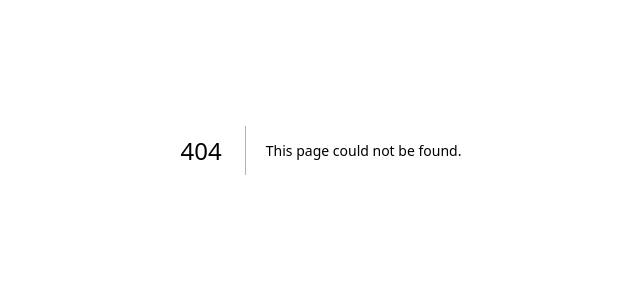
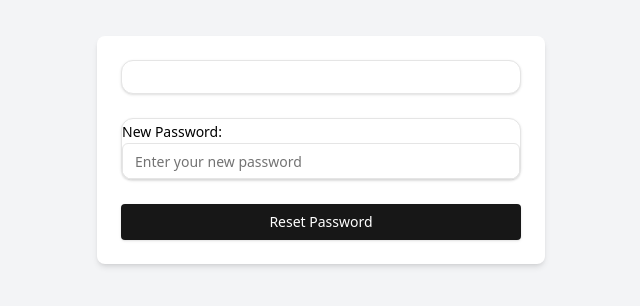
Before and after one commit to sapoepsilon/chatgenie-dashboard, a Next.js app: page /reset-password in a window 1280 px wide. Before the commit this address had no page. Shown: the part 250-556 px from the top of the page, without its empty margins (319-959 px from the left). Built offline with nearby package versions, Linux system fonts and the light colour scheme.

Commit message:
feat: add forgot password

```diff
--- /dev/null
+++ b/src/app/forgot-password/actions.ts
@@ -0,0 +1,17 @@
+"use server";
+
+import { createClient } from "@/utils/supabase/server";
+import { redirect } from "next/navigation";
+
+export async function sendPasswordResetEmail(formData: FormData) {
+  console.log("sendPasswordResetEmail");
+  const supabase = createClient();
+  const email = formData.get("email") as string;
+  const { error } = await supabase.auth.resetPasswordForEmail(email, {
+    redirectTo: `${process.env.BASE_URL}/forgot-password?reset=true`,
+  });
+
+  if (error) {
+    redirect("/error");
+  }
+}
--- /dev/null
+++ b/src/app/forgot-password/page.tsx
@@ -0,0 +1,41 @@
+import { Button } from "@/components/ui/button";
+import { Input } from "@/components/ui/input";
+import { Label } from "@/components/ui/label";
+import { sendPasswordResetEmail } from "./actions";
+import { Card } from "@/components/ui/card";
+
+export default function ResetPasswordPage() {
+  return (
+    <div className="flex justify-center items-center min-h-screen">
+      <form
+        action={sendPasswordResetEmail}
+        className="flex flex-col space-y-6 w-96" // Set a specific width for the form
+      >
+        <div className="flex flex-col space-y-1.5">
+          <Card className="p-4 bg-background">
+            {" "}
+            {/* Increased padding for the card */}
+            <Label className="text-foreground text-lg font-semibold">
+              Email:
+            </Label>{" "}
+            {/* Increased font size */}
+            <Input
+              id="email"
+              name="email"
+              type="email"
+              className="text-foreground border border-gray-300 rounded-md p-2 mt-2 focus:outline-none focus:ring-2 focus:ring-blue-500" // Added focus styling
+              required
+              placeholder="Enter your email"
+            />
+            <Button
+              type="submit"
+              className="text-white p-2 mt-4 rounded hover:bg-blue-600"
+            >
+              Send Reset Link
+            </Button>
+          </Card>
+        </div>
+      </form>
+    </div>
+  );
+}
--- a/src/app/login/actions.ts
+++ b/src/app/login/actions.ts
@@ -1,39 +1,43 @@
-'use server';
+"use server";
 
-import { revalidatePath } from 'next/cache';
-import { redirect } from 'next/navigation';
-import { createClient } from '../../utils/supabase/server';
+import { revalidatePath } from "next/cache";
+import { redirect } from "next/navigation";
+import { createClient } from "../../utils/supabase/server";
 
 export async function login(formData: FormData) {
   const supabase = createClient();
   const data = {
-    email: formData.get('email') as string,
-    password: formData.get('password') as string,
+    email: formData.get("email") as string,
+    password: formData.get("password") as string,
   };
 
   const { error } = await supabase.auth.signInWithPassword(data);
 
   if (error) {
-    redirect('/error');
+    redirect("/error");
   }
 
-  revalidatePath('/', 'layout');
-  redirect('/dashboard');
+  revalidatePath("/", "layout");
+  redirect("/dashboard");
 }
 
 export async function signup(formData: FormData) {
   const supabase = createClient();
   const data = {
-    email: formData.get('email') as string,
-    password: formData.get('password') as string,
+    email: formData.get("email") as string,
+    password: formData.get("password") as string,
   };
 
   const { error } = await supabase.auth.signUp(data);
 
   if (error) {
-    redirect('/error');
+    redirect("/error");
   }
 
-  revalidatePath('/', 'layout');
-  redirect('/onboarding');
+  revalidatePath("/", "layout");
+  redirect("/onboarding");
 }
+
+export async function forgotPassword() {
+  redirect("/forgot-password");
+}
--- a/src/app/login/page.tsx
+++ b/src/app/login/page.tsx
@@ -1,4 +1,4 @@
-import { login, signup } from "./actions";
+import { login, signup, forgotPassword } from "./actions";
 import { Tabs, TabsList, TabsTrigger, TabsContent } from "@/components/ui/tabs";
 import { Input } from "@/components/ui/input";
 import { Button } from "@/components/ui/button";
@@ -57,6 +57,14 @@ export default function LoginPage() {
                   Log in
                 </Button>
               </form>
+              <form className="flex flex-col space-y-4" action={forgotPassword}>
+                <Button
+                  type="submit"
+                  className="text-white hover:underline mt-2"
+                >
+                  Forgot Password?
+                </Button>
+              </form>
             </TabsContent>
             {/* Signup Form */}
             <TabsContent value="signup">
--- /dev/null
+++ b/src/app/reset-password/actions.ts
@@ -0,0 +1,21 @@
+"use server";
+
+import { createClient } from "@/utils/supabase/server";
+import { redirect } from "next/navigation";
+
+export async function resetPassword(formData: FormData) {
+  const supabase = createClient();
+
+  const newPassword = formData.get("newPassword") as string;
+
+  const { error } = await supabase.auth.updateUser({
+    password: newPassword,
+  });
+
+  if (error) {
+    console.error("Error updating user:", error);
+    redirect("/error");
+  } else {
+    redirect("/login");
+  }
+}
--- /dev/null
+++ b/src/app/reset-password/page.tsx
@@ -0,0 +1,49 @@
+import { Card } from "@/components/ui/card";
+import { resetPassword } from "./actions";
+import { Input } from "@/components/ui/input";
+import { Label } from "@/components/ui/label";
+import { Button } from "@/components/ui/button";
+
+export default function ResetPasswordPage() {
+  return (
+    <div className="flex justify-center items-center min-h-screen bg-gray-100">
+      <form
+        action={resetPassword}
+        className="flex flex-col space-y-6 bg-white p-6 rounded-lg shadow-md max-w-md w-full"
+      >
+        <Card className="p-4 bg-background shadow">
+          {/* <Label className="text-foreground" htmlFor="email">
+            Email:
+          </Label>
+          <Input
+            id="email"
+            name="email"
+            type="email"
+            className="text-foreground"
+            required
+            placeholder="Enter your email"
+          /> */}
+        </Card>
+        <Card className="bg-background">
+          <Label className="text-foreground" htmlFor="new-password">
+            New Password:
+          </Label>
+          <Input
+            className="text-foreground"
+            id="new-password"
+            name="newPassword"
+            type="password"
+            required
+            placeholder="Enter your new password"
+          />
+        </Card>
+        <Button
+          type="submit"
+          className="text-white p-2 rounded hover:bg-blue-600"
+        >
+          Reset Password
+        </Button>
+      </form>
+    </div>
+  );
+}
--- a/src/utils/supabase/middleware.ts
+++ b/src/utils/supabase/middleware.ts
@@ -41,7 +41,9 @@ export async function updateSession(request: NextRequest) {
   if (
     !user &&
     !request.nextUrl.pathname.startsWith("/login") &&
-    !request.nextUrl.pathname.startsWith("/auth")
+    !request.nextUrl.pathname.startsWith("/auth") &&
+    !request.nextUrl.pathname.startsWith("/forgot-password") &&
+    !request.nextUrl.pathname.startsWith("/reset-password")
   ) {
     // no user, potentially respond by redirecting the user to the login page
     const url = request.nextUrl.clone();
```
